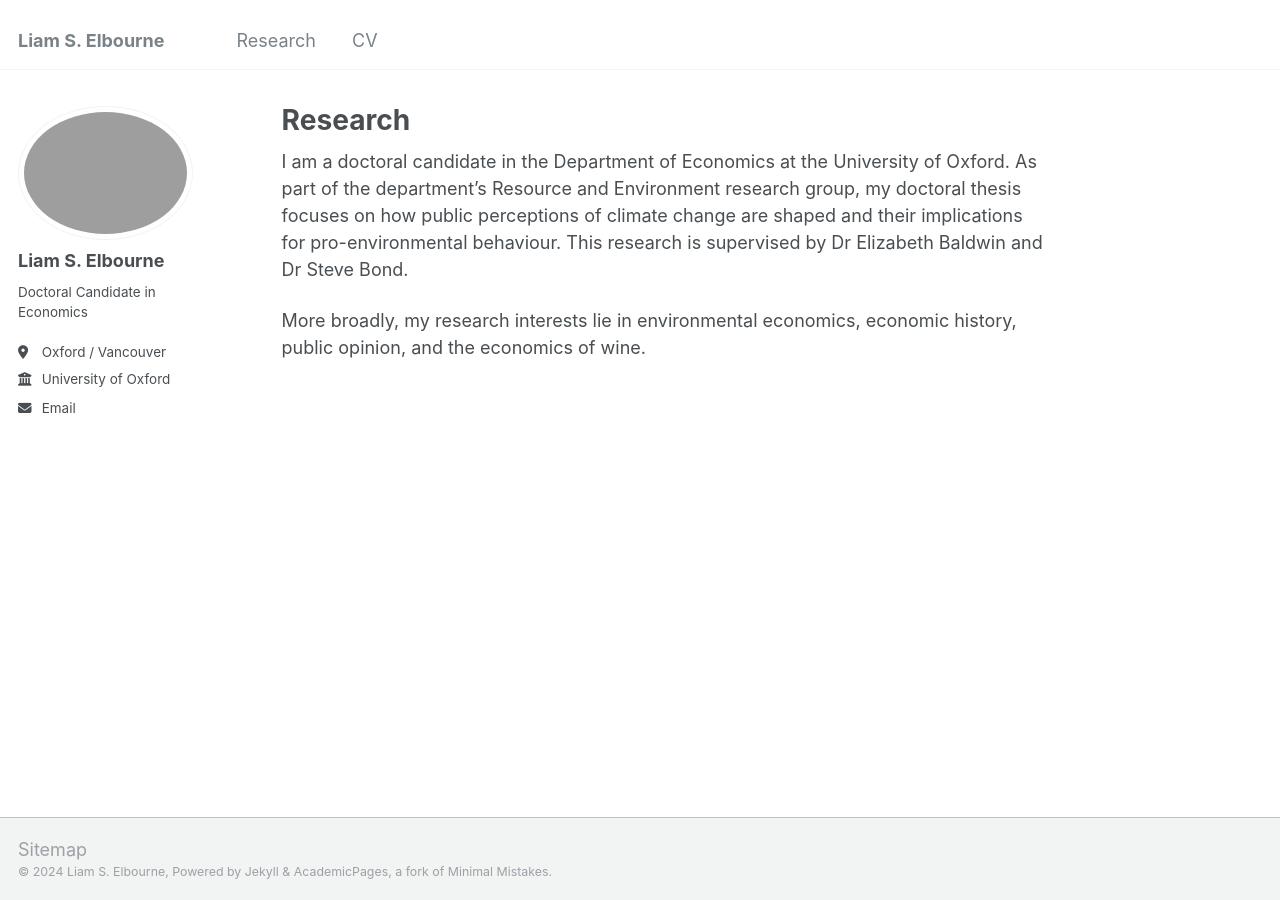
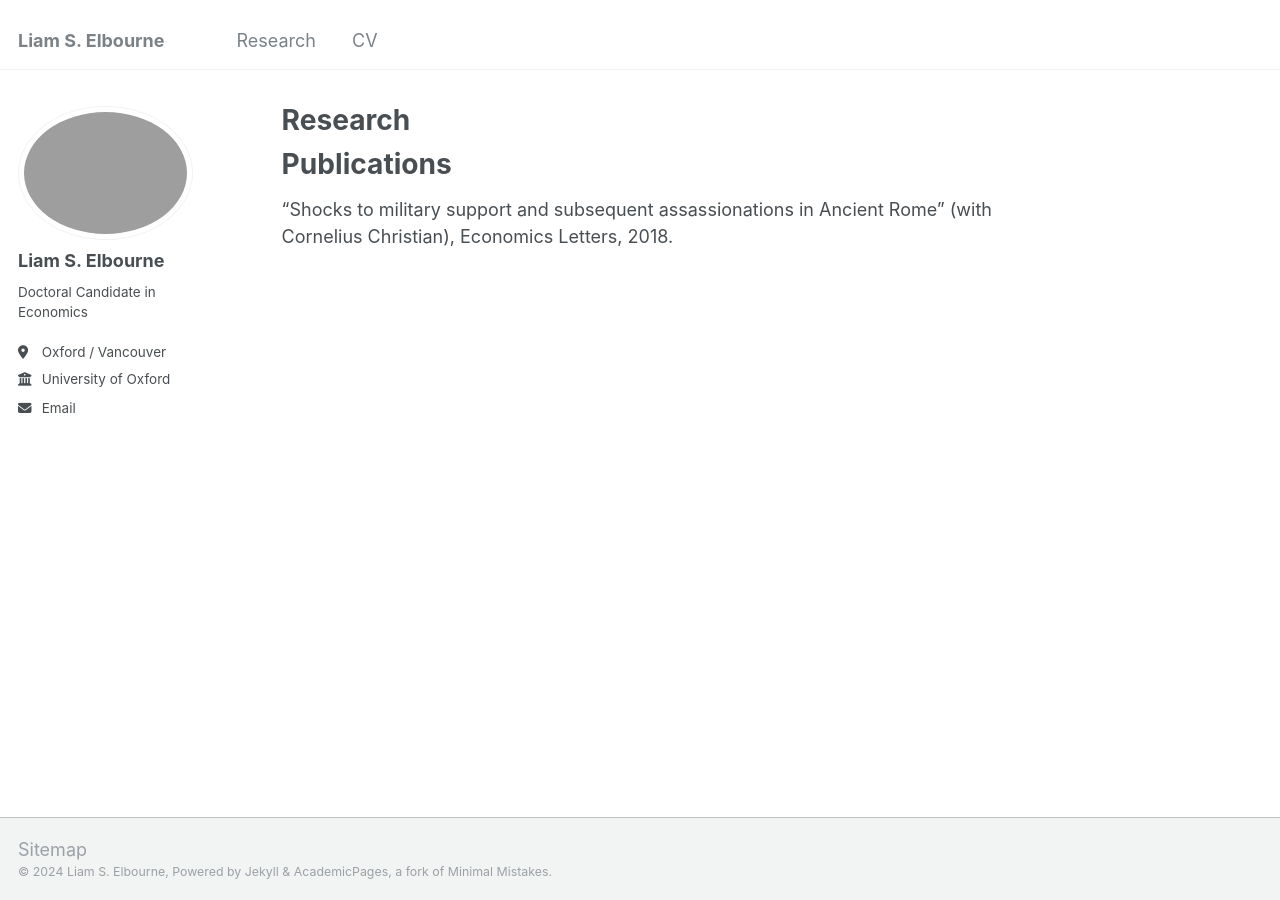
Before and after one commit to LiamSElbourne/LiamSElbourne.github.io, a Jekyll site: the page built from _pages/research.md, in a window 1280 px wide. Built offline with Jekyll 4.4.1, drawn with Linux system fonts in a browser that asks for light colours.

Commit message:
Update research.md

```diff
--- a/_pages/research.md
+++ b/_pages/research.md
@@ -6,6 +6,6 @@ redirect_from:
   - /publications/
 ---
 
-I am a doctoral candidate in the Department of Economics at the University of Oxford. As part of the department’s Resource and Environment research group, my doctoral thesis focuses on how public perceptions of climate change are shaped and their implications for pro-environmental behaviour. This research is supervised by Dr Elizabeth Baldwin and Dr Steve Bond.
-
-More broadly, my research interests lie in environmental economics, economic history, public opinion, and the economics of wine.
+Publications
+======
+"Shocks to military support and subsequent assassionations in Ancient Rome" (with Cornelius Christian), Economics Letters, 2018.
```
